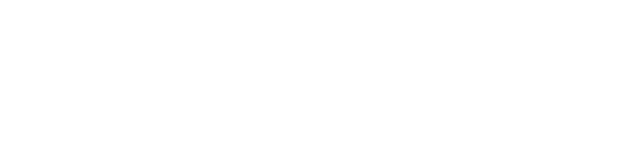
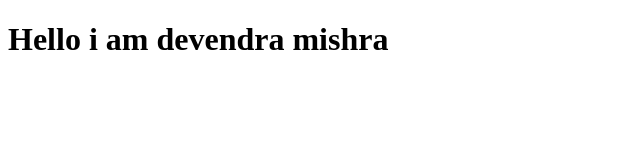
Before and after one commit to Devel955/Web-Development-course, a plain HTML site: page Assets/index.html in a window 1280 px wide. Shown: the whole page, without its empty margins (0-640 px from the left). Drawn offline with Linux system fonts and the light colour scheme.

Commit message:
Update index.html

```diff
--- a/Assets/index.html
+++ b/Assets/index.html
@@ -6,6 +6,6 @@
     <title>Document</title>
 </head>
 <body>
-
+    <h1>Hello i am devendra mishra</h1>
 </body>
 </html>
```
